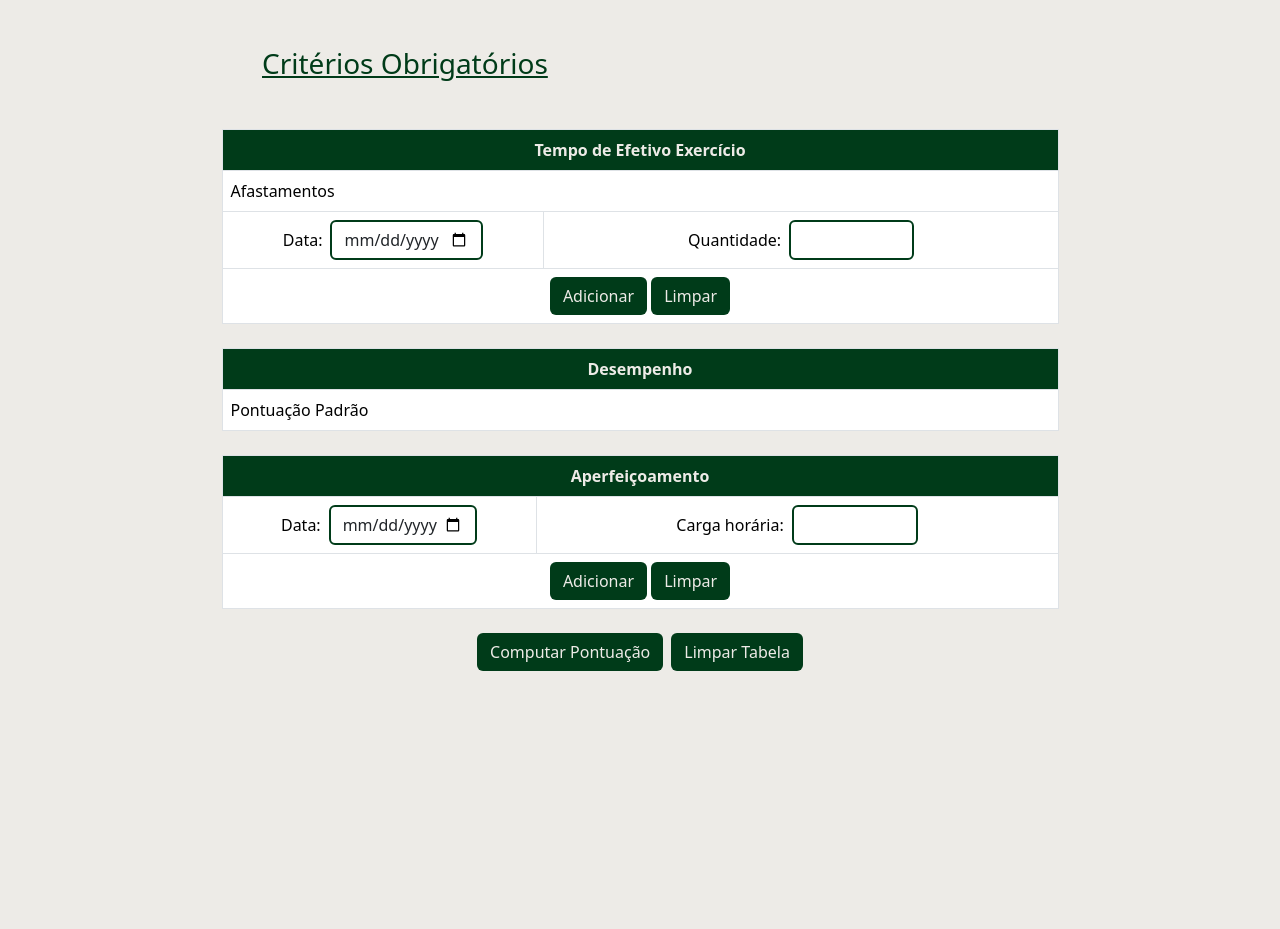
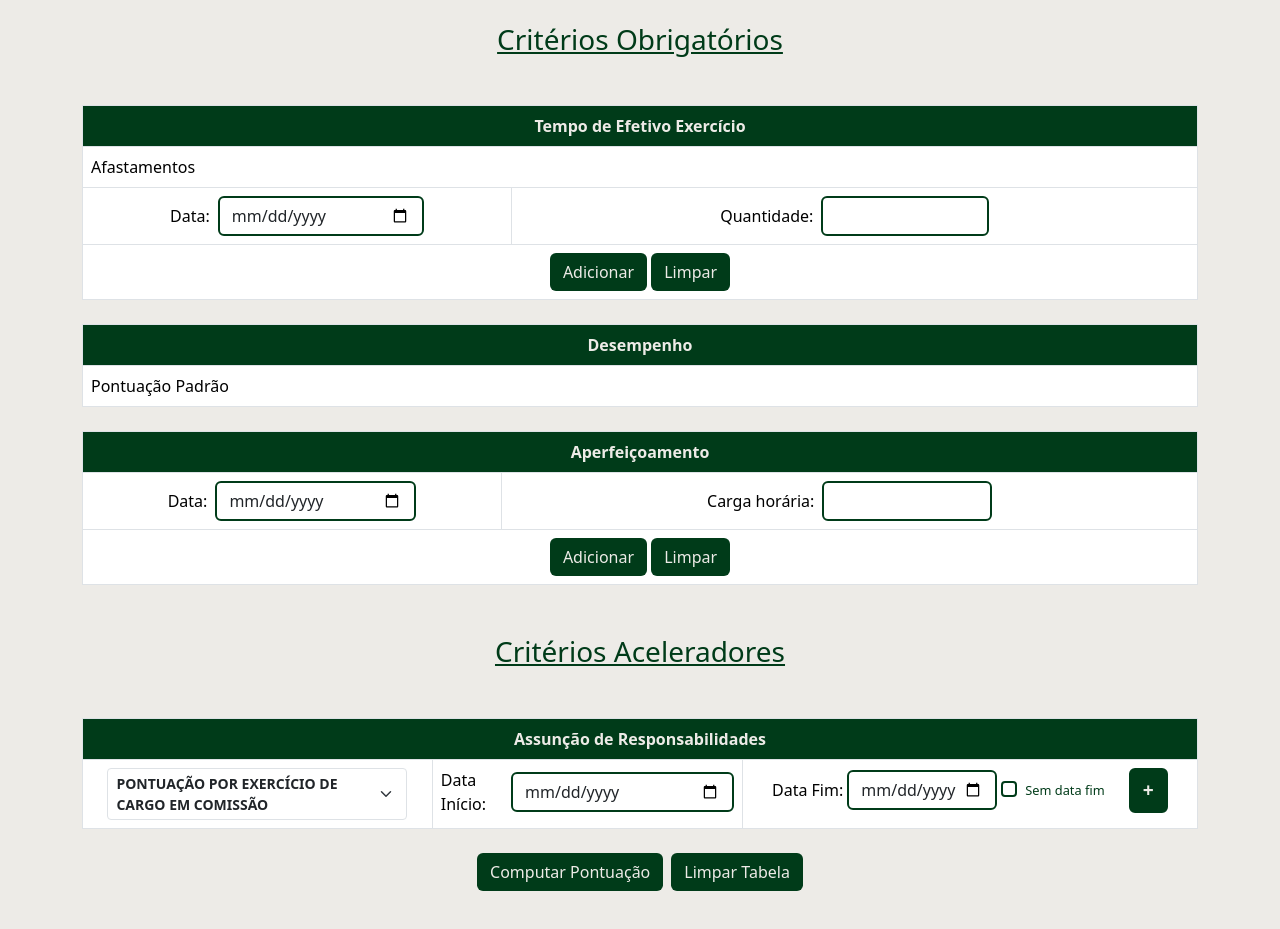
Before and after one commit to mclara3r/Promove-ggdp, a plain HTML site: page index.html in a window 1280 px wide. Shown: the part 385-1314 px from the top of the page. Before the commit the page ends 1224 px from the top, so only its background shows below. Drawn offline with Linux system fonts and the light colour scheme.

Commit message:
dia 7 - 2

```diff
--- a/CSS/style.css
+++ b/CSS/style.css
@@ -10,7 +10,7 @@ body{
 }
 .estilo2 {
     color: #003b19;
-    margin-left: 180px;
+    text-align: center;
     margin-bottom: 24px;
     margin-top: 24px;
 
--- a/index.html
+++ b/index.html
@@ -14,7 +14,7 @@
         <h1 class="text-center" style="color: #003b19;">PROMOVE</h1><br>
 
         <h3 class="estilo2" style="margin-bottom: 1px;">Dados do servidor</h3><br>
-        <div class="d-flex flex-column justify-content-center mt-4 w-75 mx-auto" >
+        <div class="d-flex flex-column justify-content-center mt-4 mx-auto" >
             <div class="w-100">
                 <table class="table table-bordered" style="margin-top: 1px;">
                     <thead>
@@ -66,9 +66,12 @@
 
 
 
+
+
+
         <h3 class="estilo2" style="margin-bottom: 1px; margin-top: 50px;" >Critérios Obrigatórios</h3><br>
 
-        <div class=" justify-content-center mt-4 w-75 mx-auto">
+        <div class=" justify-content-center mt-4  mx-auto">
             <table class="table table-bordered" style="margin-top: 1px;">
                 <thead>
 
@@ -78,7 +81,7 @@
                         <th  colspan="2" style="background-color: #003b19; color: #edebe7;" >Tempo de Efetivo Exercício</th>
                     </tr>
                     <tr>
-                        <th colspan="2" style="font-weight: normal;">
+                        <th colspan="2" style="font-weight: 500;">
                             Afastamentos
                         </th>
                     </tr>
@@ -111,7 +114,7 @@
         </div>
 
 
-        <div class=" justify-content-center mt-4 w-75 mx-auto">
+        <div class=" justify-content-center mt-4  mx-auto">
             <table class="table table-bordered" style="margin-top: 1px;">
                 <thead></thead>
                 <tbody>
@@ -120,14 +123,14 @@
                         <th colspan="2" style="background-color: #003b19; color: #edebe7;">Desempenho</th>
                     </tr>
                     <tr>
-                        <th colspan="2" style="font-weight: normal;">
+                        <th colspan="2" style="font-weight: 500;">
                             Pontuação Padrão
                         </th>
                     </tr>
                 </tbody>
             </table>
         </div>
-         <div class=" justify-content-center mt-4 w-75 mx-auto">
+         <div class=" justify-content-center mt-4 mx-auto">
             <table class="table table-bordered" style="margin-top: 1px;">
                 <thead></thead>
                 <tbody>
@@ -161,11 +164,82 @@
         <div id="resumoAperfeicoamento" style="margin-top: 10px; padding: 10px; border: 2px solid #003b19; background-color: #edebe7; color: #003b19; display: none;"></div>
         </div>
 
+
+
+
+
+
+
+
+
+        <h3 class="estilo2" style="margin-bottom: 1px; margin-top: 50px;" >Critérios Aceleradores</h3><br>
+
+        <div class=" justify-content-center mt-4 w-100 mx-auto">
+            <table class="table table-bordered" style="margin-top: 1px;">
+                <thead></thead>
+                <tbody>
+                    <tr class="estilo1" >
+                        <th  colspan="3" style="background-color: #003b19; color: #edebe7;" >Assunção de Responsabilidades</th>
+                    </tr>
+                    <tr>
+                        <th class="text-center align-middle">
+                            <div class="d-flex justify-content-center">
+                            <select class="form-select form-select-sm fw-semibold w-100 text-wrap" aria-label="large select example" style="max-width: 300px;">
+                                <option selected>PONTUAÇÃO POR EXERCÍCIO DE CARGO EM COMISSÃO</option>
+                                <option value="0.5">DAI-2, DAI-3, DAID-3, DAID-4, DAID-5, DAID-6, DAID-7, DAID-8, DAID-9, DAID-10, DAID-11, DAID-12, DAID-13 e DAID-14</option>
+                                <option value="0.667">DAI-1, DAID-1, DAID-1B, DAID-2, AE-1, AE-2</option>
+                                <option value="0.8">DAS-5, DAS-6, DAS-7, DAID-1A, AEG</option>
+                                <option value="0.889">DAS-3, DAS-4</option>
+                                <option value="1">DAS-1, DAS-2</option>
+                            </select>
+                            </div>
+                        </th>
+                        <th>
+                            <div class="d-flex align-items-center justify-content-center" style="font-weight: normal;">
+                                <label for="dataInicioResp" class="form-label mb-0 me-2" >Data Início: </label>
+                                <input type="date" id="dataInicioResp" class="form-control w-100" style="font-weight: normal; border: 2px solid #003b19">
+                            </div>
+                        </th>
+                        <th>
+                            <div class="d-flex align-items-center justify-content-center " style="font-weight: normal;">
+                                <label for="dataFimResp" class="form-label mb-0" style=" margin-right: 4px;" >Data Fim: </label>
+                                <input type="date" id="dataFimResp" class="form-control w-100" style="font-weight: normal; border: 2px solid #003b19; max-width: 150px;">
+                                <div class="form-check align-self-center" style=" margin-left: 4px;">
+                                    <input type="checkbox" class="form-check-input" id="semDataFim" style="border: 2px solid #003b19;">
+                                    <label for="semDataFim" class="form-check-label" style="color: #003b19; font-size: 0.8rem; margin-right: 4px">Sem data fim</label>
+                                </div>
+                                <button type="button" id="adicionarAssuncao" class="btn btn--sm" style="border: 2px solid #003b19; color: #edebe7; background-color: #003b19; font-weight: bold; font-size: 1.2rem; margin-left: 20px;">+</button>
+                            </div>
+                        </th>
+
+                    </tr>
+
+
+                </tbody>
+
+            </table>
+        <div id=""  style="margin-top: 10px; padding: 10px; border: 2px solid #003b19; background-color: #edebe7; color: #003b19; display: none;"></div>
+        </div>
+
+
+
+
+
+
+
+
+
+
+
+
+
         <div class="d-flex justify-content-center mt-4 w-75 mx-auto">
             <button type="button" class="btn me-2" onclick="gerarCarreira()" style="background-color: #003b19; color: #edebe7;" >Computar Pontuação</button>
             <button type="button" class="btn" onclick="limparTabelaCarreira()" style="background-color: #003b19; color:#edebe7;">Limpar Tabela</button>
 
         </div> <br><br><br>
+
+
 
         <div id="tabelaEvolucao" class="mt-4"></div>
         <div id="tabelaCarreira"></div><br><br><br>
```
